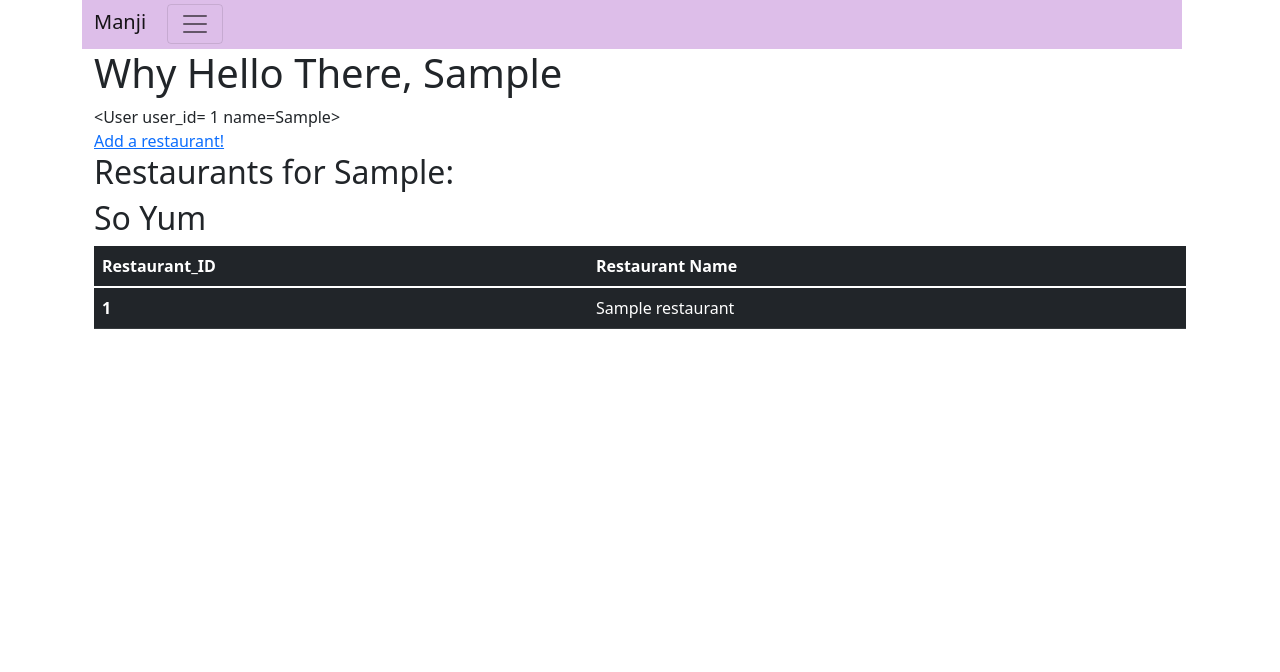
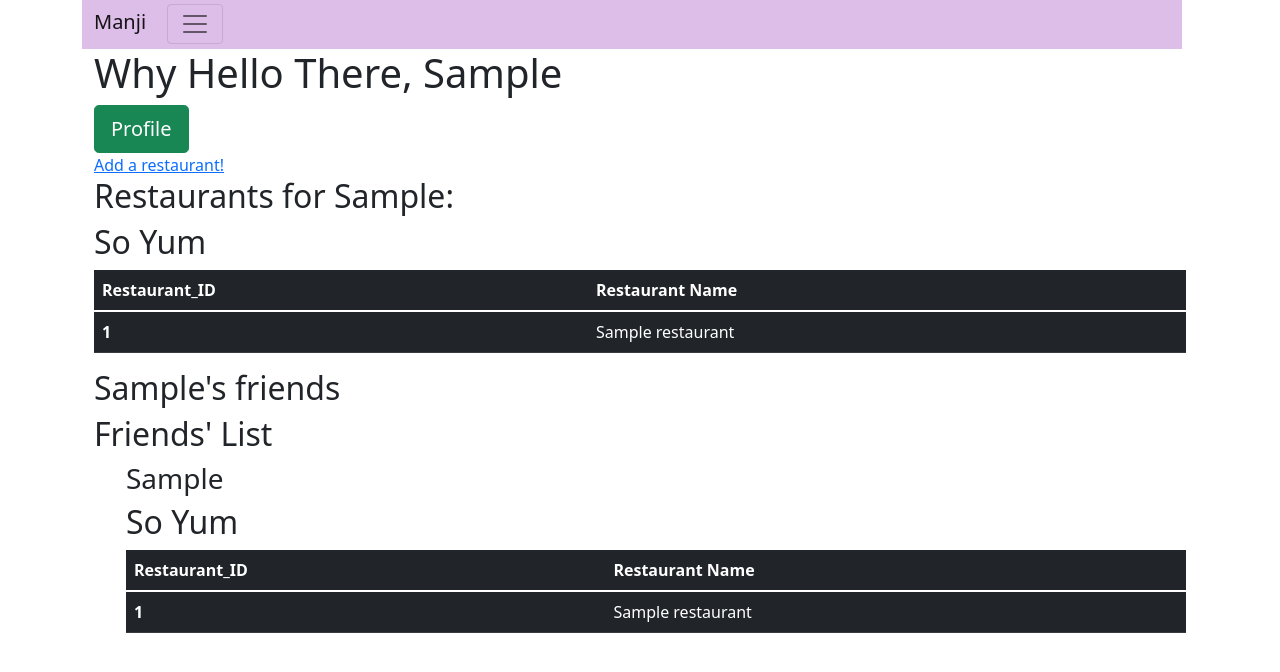
Before and after one commit to YolineB/hb-manji, a Flask app: page /my_manji in a window 1280 px wide. Shown: the part 17-689 px from the top of the page. Run offline with Flask 2, Linux system fonts and the light colour scheme; the visitor is signed in with stand-in values (Sample User, id 1); tables that the repository leaves empty hold one stand-in row (values such as "Sample post"); some libraries are stand-ins or nearby versions.

Commit message:
switched homepage.jsx to user_restaurant, added profile and friends

```diff
--- a/crud.py
+++ b/crud.py
@@ -38,11 +38,10 @@ def get_rest_ids_by_user(user_id):
     for item in user_rests:
         rest_ids_list.append(item.rest_id)
 
-
     return rest_ids_list
 
 def create_new_rest(rest_dict):
-    """ Create and return a new restaurant. If already there, returns REST obj """
+    """ Create and return a new restaurant. """
 
     rest_id = rest_dict['id']
     rest_name = rest_dict['name']
@@ -70,6 +69,32 @@ def get_restaurant_by_rest_id(rest_id):
 
     return Restaurant.query.filter(Restaurant.rest_id == rest_id).first()
 
+def get_friends_list_by_user(user_id):
+    """Return list of  """
+
+    user = User.query.filter(User.user_id == user_id).first()
+
+    friends_list = user.my_friends
+
+    return friends_list
+
+def add_a_friend(main_id, friend_id):
+    """Add a new friend to user's list, return updated friends's list """
+    main_user = User.query.filter(User.user_id == main_id).first()
+    print('\n'*5)
+    print(main_user)
+
+    new_friend = User.query.filter(User.user_id == friend_id).first()
+    print(new_friend)
+    print('\n'*5)
+    if new_friend not in main_user.my_friends:
+        main_user.my_friends.insert(0, new_friend)
+        return main_user
+    else:
+        return None
+
+
+
 if __name__ == '__main__':
     from server import app
     connect_to_db(app)
--- a/model.py
+++ b/model.py
@@ -31,7 +31,9 @@ class User(db.Model):
         return f"<User user_id= {self.user_id} name={self.fname}>"
 
     #favs = a list of Fav Objects
-    following = db.relationship(
+
+    #following will link users, and then user1.my_friends.append(user_2) establish connection
+    my_friends = db.relationship(
         "User",
         secondary=friend,
         primaryjoin=user_id == friend.c.f1_id,
@@ -45,7 +47,7 @@ class Restaurant(db.Model):
 
     __tablename__= "restaurants"
 
-    #note that rest_id is the same as yelp id
+    #note that rest_id is the same as yelp id from yelp API
 
     rest_id = db.Column(db.String(50), nullable=False, primary_key=True)
     rest_name = db.Column(db.String(50), nullable=False)
@@ -84,10 +86,10 @@ class Favorite(db.Model):
 
 
 def connect_to_db(app, db_URI="postgresql:///manji_data"):
-    """Connect to database """
+    """Connect to database Call connect_to_db(app, echo=False) to not sett each SQLAlchemy execution"""
 
     app.config["SQLALCHEMY_DATABASE_URI"] = db_URI
-    app.config["SQLALCHEMY_ECHO"] = True
+    app.config["SQLALCHEMY_ECHO"] = True #output the raw SQL executed by SQLAlchemy to assist debugging
     app.config["SQLALCHEMY_TRACK_MODIFICATIONS"] = False
 
     db.app = app
--- a/server.py
+++ b/server.py
@@ -92,11 +92,11 @@ def registration_request():
 
     return redirect('/')
 
-@app.route('/userRestaurants')
-def restaurants_favs_of_user():
+@app.route('/userRestaurants/<int:user_id>')
+def restaurants_favs_of_user(user_id):
     """Return json user restaurant list"""
 
-    user_id = session['user_id']
+    # user_id = session['user_id']
 
     user_restaurants = crud.get_favorites_by_user(user_id)
 
@@ -156,6 +156,61 @@ def add_to_user_list():
 
     return 'newFav'
 
+@app.route('/show_users_friends')
+def get_user_friends_list():
+    """Retrieve list of user's friends"""
+    user = session['user_id']
+    user_friends = crud.get_friends_list_by_user(user_id=user)
+
+    friends = []
+
+    for friend in user_friends:
+        friends.append({'id': friend.user_id, 'name': friend.fname})
+
+    return jsonify(friends)
+
+@app.route('/add_friend_to_list/<friend_id>')
+def make_a_friendship(friend_id):
+    """Create a frienship between user """
+    user = session['user_id']
+
+    user_friend_updated = crud.add_a_friend(main_id=user, friend_id=friend_id)
+
+    if user_friend_updated is not None:
+        db.session.add(user_friend_updated)
+        db.session.commit()
+        flash('You have added your friend!')
+    else:
+        flash('Already homies')
+    #updated_user_friend_list = user_friend_updated.my_friends
+
+    return redirect(f'/my_manji/{friend_id}')
+
+    #return updated_user_friend_list
+
+@app.route('/my_manji/<int:user_id>')
+def profile_page(user_id):
+    """user profile """
+    if 'user_id' not in session:
+        flash('Must have an account')
+        return redirect("/")
+
+    user_info = crud.get_user_by_id(user_id)
+
+    name = user_info.fname + " " + user_info.lname
+    fav_obj = crud.get_favorites_by_user(user_id)
+
+    fav_list = []
+    for fav in fav_obj:
+        fav_list.append(fav.restaurant.rest_name)
+
+    #get user from db and render profile template w/ restaurants and follow button
+
+    return render_template('/profile.html', user_id=user_id, fav_list=fav_list, name=name)
+
+# @app.route('/public_page/<user_id>')
+
+
 if __name__ == '__main__':
     connect_to_db(app)
     app.run(debug=True, host='0.0.0.0')
--- /dev/null
+++ b/static/components/friends.jsx
@@ -0,0 +1,35 @@
+'use strict';
+
+function FriendRow(props){
+
+    let userID = props.friend.id;
+    return(
+        <React.Fragment>
+            <h3>{props.friend.name}</h3>
+            <UserRestaurantsContainer userID={userID}/>
+        </React.Fragment>
+    )
+}
+
+function UserFriendsContainer(){
+
+    const [friendArr, setFriendArr] = React.useState([]);
+    console.log(friendArr);
+    React.useEffect( () => {
+        fetch("/show_users_friends")
+            .then((response => response.json()))
+            .then((data) => {setFriendArr(data)})
+    } ,[]);
+
+
+    {friendArr.map((friend) => {<li>{friend.id}</li>})}
+
+    return (
+        <React.Fragment>
+            <h2>Friends' List</h2>
+            <ul>{friendArr.map((friend,i) => <FriendRow key={i} friend={friend}/>)}</ul>
+        </React.Fragment>
+    )
+}
+
+ReactDOM.render(<UserFriendsContainer />, document.getElementById('friends'));
--- /dev/null
+++ b/static/components/user_restaurants.jsx
@@ -0,0 +1,42 @@
+'use strict';
+function RestaurantRow(props) {
+
+    return (
+        <tr>
+            <th scope="row"> {props.restaurant.id} </th>
+            <td>{props.restaurant.name}</td>
+        </tr>
+    );
+}
+
+function UserRestaurantsContainer(props) {
+
+    const [userArr, setUserArr] = React.useState([]);
+
+    React.useEffect(() => {
+        fetch(`/userRestaurants/${props.userID}`)
+        .then((response) => response.json())
+        .then((data) => {
+            setUserArr(data)});
+    }, []);
+
+
+    return (
+        <React.Fragment>
+            <h2>So Yum</h2>
+            <table className="table table-dark table striped">
+                <thead>
+                    <tr>
+                    <th scope="col">Restaurant_ID</th>
+                    <th scope="col">Restaurant Name</th>
+                    </tr>
+                </thead>
+                <tbody>
+                    {userArr.map(restaurant => <RestaurantRow key={restaurant.id} restaurant={restaurant}/>)}
+                </tbody>
+            </table>
+        </React.Fragment>
+    )
+}
+const userID = document.querySelector('#user_id').value;
+ReactDOM.render(<UserRestaurantsContainer userID={userID}/>, document.getElementById('user_restaurants'));
--- a/templates/homepage.html
+++ b/templates/homepage.html
@@ -8,8 +8,15 @@
 
     <h1> Why Hello There, {{user.fname}}</h1>
 
+    <input type="hidden" id="user_id" value="{{user.user_id}}"/>
 
-    <div> {{user}} </div>
+
+    <div id="friend_connect_link">
+        <div className='row'></div>
+
+        <a class="btn btn-success btn-lg" href="/my_manji/{{user.user_id}}">Profile</a>
+
+    </div>
 
     <a href="/add_restaurant_page" > Add a restaurant! </a>
 
@@ -17,6 +24,9 @@
 
     <ul class="list-group" id="user_restaurants">
     </ul>
+    <h2>{{user.fname}}'s friends</h2>
+
+    <div id="friends"> </div>
 
 </div>
 
@@ -24,11 +34,6 @@
 {% endblock %}
 
 {% block js %}
-<script src="/static/components/homepage.jsx" type="text/jsx"></script>
+<script src="/static/components/user_restaurants.jsx" type="text/jsx"></script>
+<script src="/static/components/friends.jsx" type="text/jsx"></script>
 {% endblock %}
-
-<!-- <div id="mainPage"></div>
-<div id="root"></div>
-
-<script src="/static/js/homepage.jsx" type="text/jsx"></script>
-<script src="/static/components/add_restaurant.jsx" type="text/jsx"></script> -->
--- a/templates/nav_bar.html
+++ b/templates/nav_bar.html
@@ -1,7 +1,7 @@
 <nav class="navbar-brand navbar-light" style="background-color: #ddbee9;">
     <div class="container-fluid">
         <a class="navbar-brand" href="/my_manji">Manji</a>
-        <button class="navbar-toggler" type="button" data-bs-toggle="collapse" data-bs-target="#navbarNavDropdown" aria-controls="navbarNavDropdown" aria-expanded="false" aria-label="Toggle navigation">
+        <button class="navbar-toggler" role="button" type="button" data-bs-toggle="collapse" data-bs-target="#navbarNavDropdown" aria-controls="navbarNavDropdown" aria-expanded="false" aria-label="Toggle navigation">
           <span class="navbar-toggler-icon"></span>
         </button>
         <div class="collapse navbar-collapse" id="navbarNavDropdown">
```
Also changed, not shown: static/components/add_restaurant.jsx (+5 -4 lines), static/components/profile.jsx (renamed from static/components/homepage.jsx, +19 -3 lines), templates/profile.html (added, +29 -0 lines), README.md.
